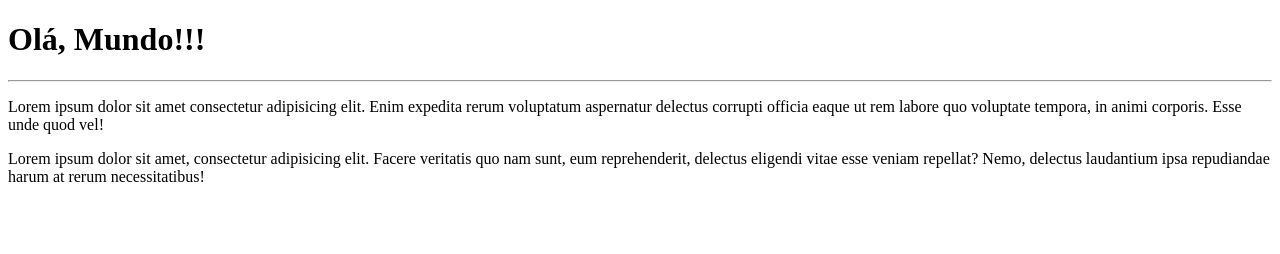
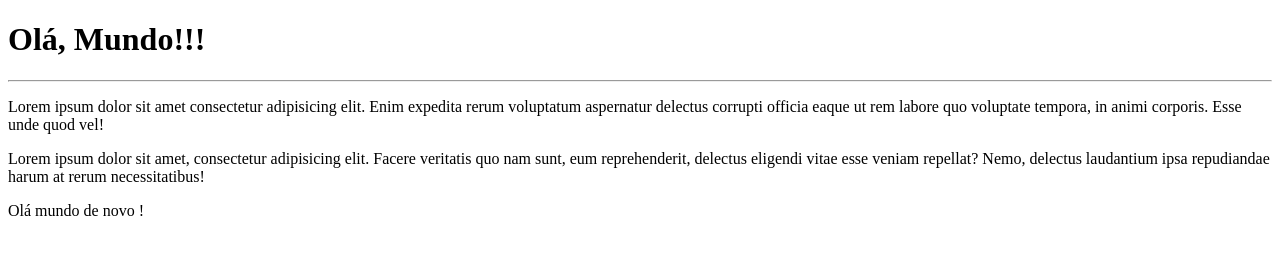
Before and after one commit to jeffersonn9/Ola-Mundo, a plain HTML site: page site-exemplo/index.html in a window 1280 px wide. Drawn offline with Linux system fonts and the light colour scheme.

Commit message:
Update index.html

```diff
--- a/site-exemplo/index.html
+++ b/site-exemplo/index.html
@@ -11,5 +11,6 @@
     <hr>
     <p>Lorem ipsum dolor sit amet consectetur adipisicing elit. Enim expedita rerum voluptatum aspernatur delectus corrupti officia eaque ut rem labore quo voluptate tempora, in animi corporis. Esse unde quod vel!</p>
     <p>Lorem ipsum dolor sit amet, consectetur adipisicing elit. Facere veritatis quo nam sunt, eum reprehenderit, delectus eligendi vitae esse veniam repellat? Nemo, delectus laudantium ipsa repudiandae harum at rerum necessitatibus!</p>
+    <p>Olá mundo de novo !</p>
 </body>
 </html>
```
